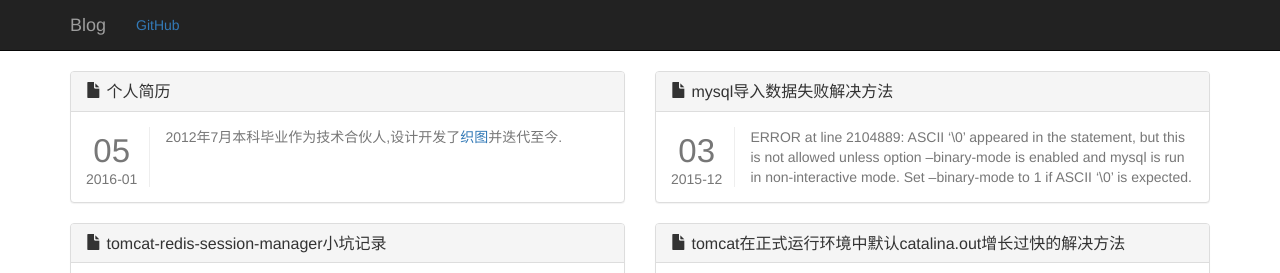
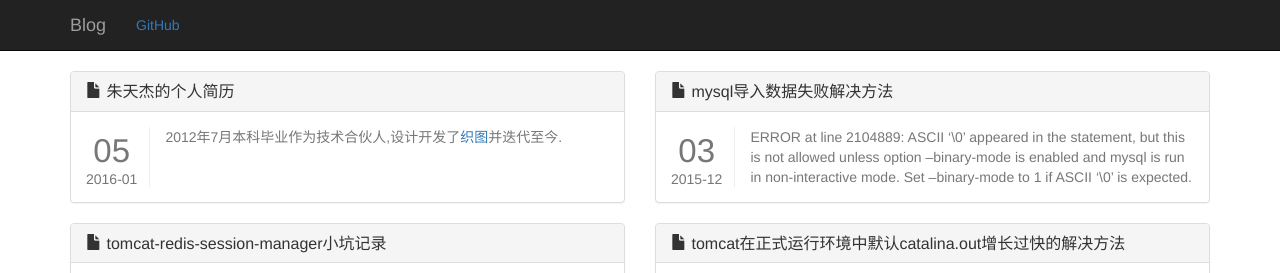
Before and after one commit to lynch001/lynch001.github.io, a Jekyll site: the page built from index.html, in a window 1280 px wide. Shown: the top 273 px of the page. Built offline with Jekyll 4.4.1, drawn with Linux system fonts in a browser that asks for light colours; nearby versions of some CDN libraries; the list of posts is cut into pages by our own code.

Commit message:
措辞修改

```diff
--- a/_posts/2016-01-05-my-resume.md
+++ b/_posts/2016-01-05-my-resume.md
@@ -1,7 +1,7 @@
 ---
 
 layout: post
-title: 个人简历
+title: 朱天杰的个人简历
 category: code
 
 ---
```
